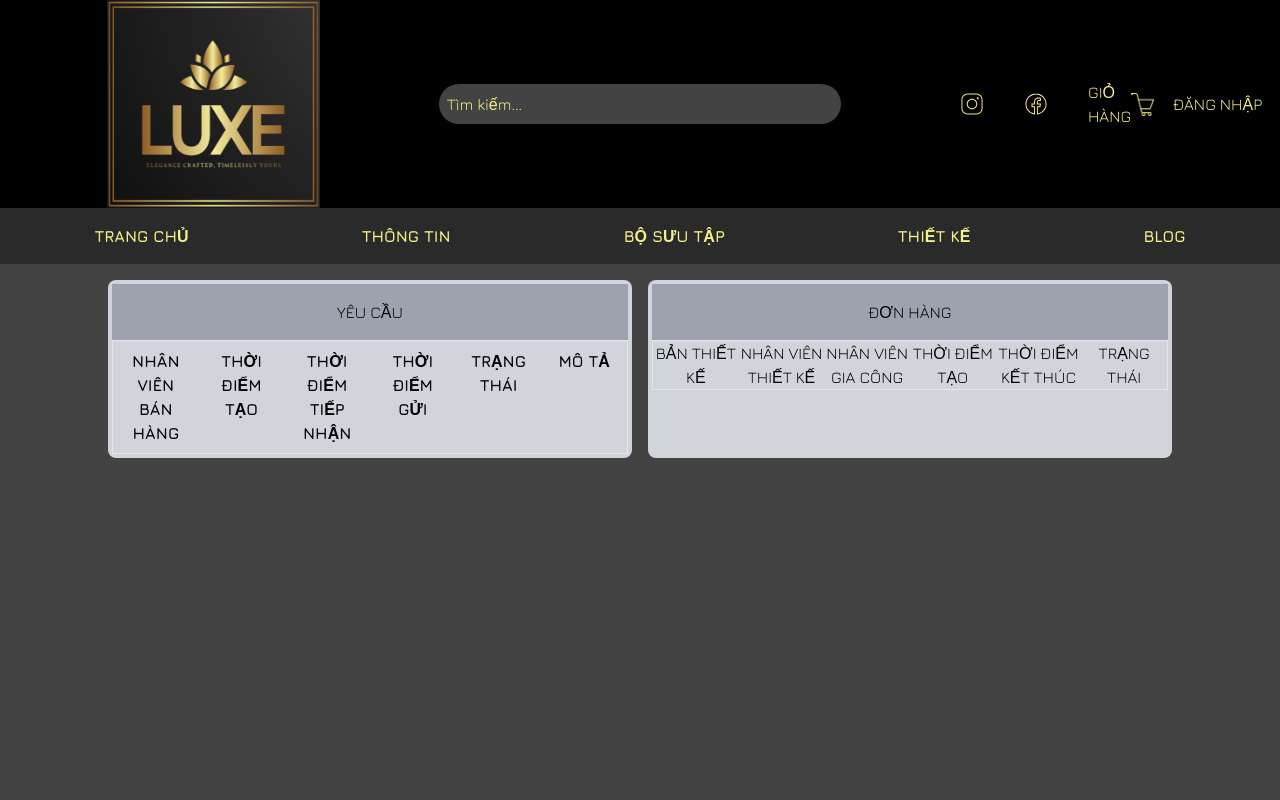
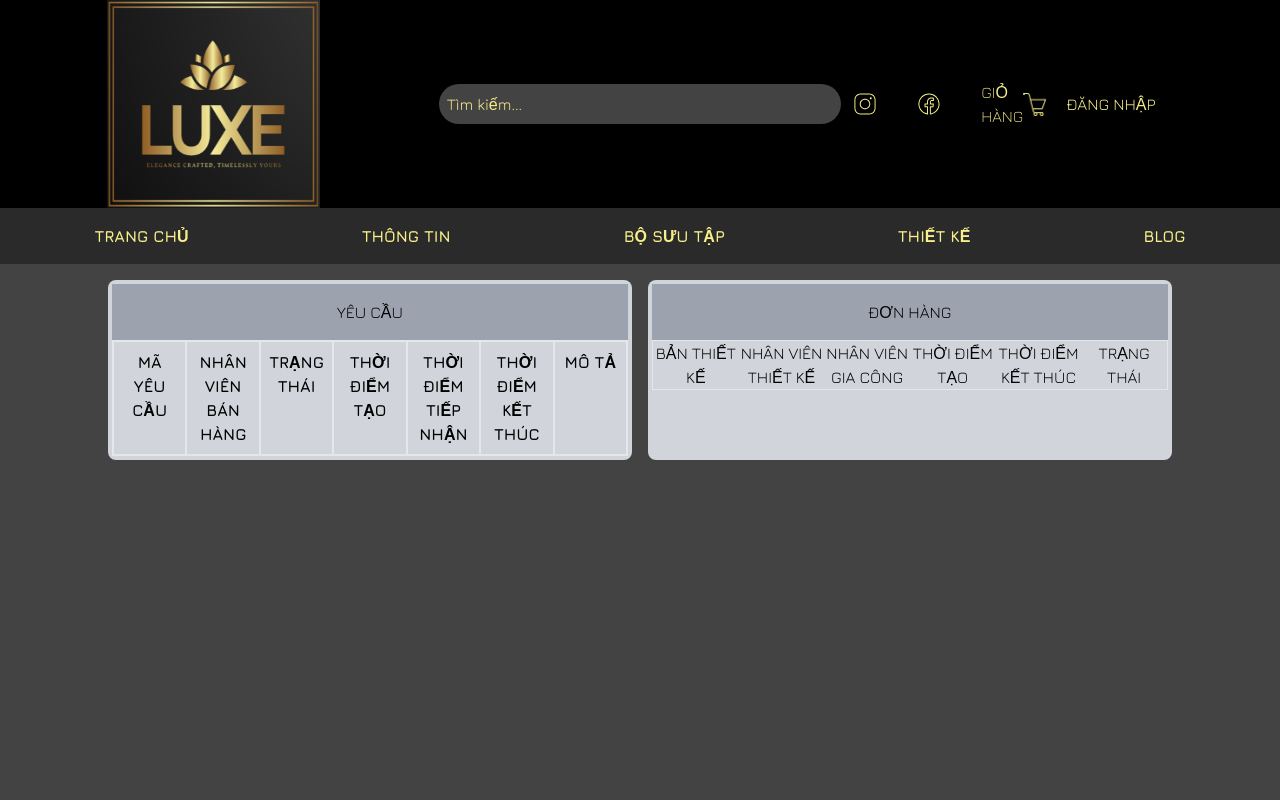
Before and after one commit to LHK190904/NET1814-SWP391-Jewelry-Production-Order-System-Group-1, a React (Vite) app: page /cart in a window 1280 px wide. Shown: the top 800 px of the page. Built offline with nearby package versions, Linux system fonts and the light colour scheme.

Commit message:
Request to cart fixed

```diff
--- a/src/components/header/index.jsx
+++ b/src/components/header/index.jsx
@@ -1,9 +1,10 @@
 import React, { useEffect, useState } from "react";
-import { Link } from "react-router-dom";
+import { Link, useNavigate } from "react-router-dom";
 import authService from "../../services/authService";
 
 function Header() {
   const [user, setUser] = useState(null);
+  const navigate = useNavigate();
 
   useEffect(() => {
     const currentUser = authService.getCurrentUser();
@@ -15,6 +16,7 @@ function Header() {
   function handleLogout() {
     authService.logout();
     setUser(null);
+    navigate("/");
   }
   return (
     <div>
@@ -38,7 +40,7 @@ function Header() {
           />
         </form>
 
-        <div className="xl:col-start-10 lg:col-start-10 md:col-start-9 sm:col-start-9 flex gap-1 xl:gap-10 lg:gap-4 md:gap-8 sm:gap-4 items-center">
+        <div className="xl:col-start-9 lg:col-start-10 md:col-start-9 sm:col-start-9 flex gap-1 xl:gap-10 lg:gap-4 md:gap-8 sm:gap-4 items-center">
           <img
             alt="svgImg"
             className="w-6 h-6"
@@ -51,7 +53,7 @@ function Header() {
           />
 
           <Link to={"/cart"} className=" flex items-center">
-            <span>GIỎ HÀNG</span>
+            <span className="font-light">GIỎ HÀNG</span>
             <img
               className="w-6 h-6 "
               alt=""
@@ -59,7 +61,7 @@ function Header() {
             ></img>
           </Link>
         </div>
-        <div className=" col-start-12 sm:col-start-11 lg:col-start-12 xl:col-start-12">
+        <div className=" col-start-12 sm:col-start-11 lg:col-start-12 xl:col-start-11">
           {user ? (
             <div className="flex items-center gap-2">
               <img
--- a/src/pages/admin/index.jsx
+++ b/src/pages/admin/index.jsx
@@ -14,7 +14,6 @@ import {
 } from "antd";
 import axiosInstance from "../../services/axiosInstance";
 import { EyeOutlined, EyeInvisibleOutlined } from "@ant-design/icons";
-import authService from "../../services/authService";
 
 const { Option } = Select;
 
--- a/src/pages/cart/index.jsx
+++ b/src/pages/cart/index.jsx
@@ -1,29 +1,64 @@
-import React from "react";
-import { useCart } from "../../context/CartContext";
+import React, { useEffect, useState } from "react";
+import authService from "../../services/authService";
+import axios from "axios";
+import axiosInstance from "../../services/axiosInstance";
 
 export default function Cart() {
-  const { cart } = useCart();
+  const [cart, setCart] = useState([]);
+
+  const fetchRequest = async () => {
+    try {
+      const user = authService.getCurrentUser();
+      const response = await axiosInstance.get(`requests/customer/${user.id}`);
+      setCart(response.data.result.map((item) => ({ ...item, key: item.id })));
+    } catch (error) {
+      console.error(error);
+    }
+  };
+
+  useEffect(() => {
+    fetchRequest();
+  }, []);
 
   return (
     <div className="bg-[#434343] min-h-screen w-screen">
       <div className="grid grid-cols-12 gap-4 pt-4">
         <div className="col-start-2 col-span-5 bg-gray-300 text-center p-1 rounded-lg">
           <h1 className="bg-gray-400 p-4">YÊU CẦU</h1>
-          <div className="grid grid-cols-6 border">
-            <div className="col-span-1 p-2 font-bold">NHÂN VIÊN BÁN HÀNG</div>
-            <div className="col-span-1 p-2 font-bold">THỜI ĐIỂM TẠO</div>
-            <div className="col-span-1 p-2 font-bold">THỜI ĐIỂM TIẾP NHẬN</div>
-            <div className="col-span-1 p-2 font-bold">THỜI ĐIỂM GỬI</div>
-            <div className="col-span-1 p-2 font-bold">TRẠNG THÁI</div>
-            <div className="col-span-1 p-2 font-bold">MÔ TẢ</div>
+          <div className="grid grid-cols-7 border">
+            <div className="col-span-1 p-2 font-bold border">MÃ YÊU CẦU</div>
+            <div className="col-span-1 p-2 font-bold border">
+              NHÂN VIÊN BÁN HÀNG
+            </div>
+            <div className="col-span-1 p-2 font-bold border">TRẠNG THÁI</div>
+            <div className="col-span-1 p-2 font-bold border">THỜI ĐIỂM TẠO</div>
+            <div className="col-span-1 p-2 font-bold border">
+              THỜI ĐIỂM TIẾP NHẬN
+            </div>
+            <div className="col-span-1 p-2 font-bold border">
+              THỜI ĐIỂM KẾT THÚC
+            </div>
+            <div className="col-span-1 p-2 font-bold border">MÔ TẢ</div>
           </div>
           {cart.map((item, index) => (
-            <div className="grid grid-cols-6 border" key={index}>
-              <div className="col-span-1 p-2 bg-white">{item.product_name}</div>
-              <div className="col-span-1 p-2 bg-white">{item.price}</div>
-              <div className="col-span-1 p-2 bg-white">{item.material}</div>
-              <div className="col-span-1 p-2 bg-white">{item.type}</div>
-              <div className="col-span-1 p-2 bg-white">1</div>
+            <div className="grid grid-cols-7 border" key={index}>
+              <div className="col-span-1 p-2 bg-white border">{item.id}</div>
+              <div className="col-span-1 p-2 bg-white border">
+                {item.saleStaffID}
+              </div>
+              <div className="col-span-1 p-2 bg-white border">
+                {item.status}
+              </div>
+              <div className="col-span-1 p-2 bg-white border">
+                {item.createdAt}
+              </div>
+              <div className="col-span-1 p-2 bg-white border">
+                {item.recievedAt}
+              </div>
+              <div className="col-span-1 p-2 bg-white border">{item.endAt}</div>
+              <div className="col-span-1 p-2 bg-white border">
+                {item.description}
+              </div>
             </div>
           ))}
         </div>
--- a/src/pages/designer/index.jsx
+++ b/src/pages/designer/index.jsx
@@ -31,12 +31,12 @@ function Designer() {
       <div className="grid grid-cols-12 gap-4">
         <div className="col-start-2 col-span-6 bg-white m-4 rounded-lg p-4">
           <h1 className="text-center">CHI TIẾT ĐƠN HÀNG</h1>
-          <div className="grid grid-cols-5 text-center mt-4">
+          <div className="grid grid-cols-4 text-center mt-4">
             <div className="col-span-1">ID ORDER</div>
             <div className="col-span-1">ID KHÁCH HÀNG</div>
             <div className="col-span-1">MÔ TẢ</div>
             <div className="col-span-1">BẢN THIẾT KẾ</div>
-            <div className="col-span-1"></div>
+
             {selectedItem ? (
               <React.Fragment key={selectedItem.orderID}>
                 <div className="col-span-1">{selectedItem.orderID}</div>
@@ -45,7 +45,7 @@ function Designer() {
                   {selectedItem.description || "Description"}
                 </div>
                 <div className="col-span-1">Design</div>
-                <div className="col-span-1">
+                <div className="col-span-4 flex justify-end">
                   <Button
                     onClick={() => handleOK(selectedItem.orderID)}
                     className="bg-blue-400 font-bold"
--- a/src/pages/home/index.jsx
+++ b/src/pages/home/index.jsx
@@ -1,13 +1,13 @@
 import React, { useState } from "react";
 import Carousel from "../../components/Carousel";
 import { Input, Modal, Form } from "antd";
-import { useCart } from "../../context/CartContext";
 import { useForm } from "antd/es/form/Form";
+import authService from "../../services/authService";
+import axios from "axios";
 
 export default function Home() {
   const [isModalOpen, setIsModalOpen] = useState(false);
-  const [form] = useForm(); // Fix: destructuring assignment for useForm
-  const { addToCart } = useCart(); // Use the addToCart function from CartContext
+  const [form] = useForm();
 
   const handleShowModal = () => {
     setIsModalOpen(true);
@@ -22,17 +22,27 @@ export default function Home() {
   };
 
   const handleOk = () => {
-    form
-      .validateFields()
-      .then((values) => {
-        form.resetFields();
-        console.log("Received values of form: ", values);
-        addToCart(values); // Add form values to the cart
-        setIsModalOpen(false);
-      })
-      .catch((info) => {
-        console.log("Validate Failed:", info);
-      });
+    form.validateFields().then((values) => {
+      form.resetFields();
+      const user = authService.getCurrentUser();
+      if (user && user.id) {
+        const API_URL = `http://localhost:8080/requests/${user.id}`;
+        axios
+          .post(API_URL, values, {
+            headers: {
+              "Content-type": "application/json",
+              Authorization: `Bearer ${user.token}`,
+            },
+          })
+          .then((response) => {
+            console.log("Success", response.data);
+            setIsModalOpen(false);
+          })
+          .catch((error) => {
+            console.error("Error", error);
+          });
+      }
+    });
   };
 
   return (
--- a/src/pages/login/index.jsx
+++ b/src/pages/login/index.jsx
@@ -13,6 +13,7 @@ function Login() {
     event.preventDefault();
     try {
       const user = await authService.login(userName, password);
+      console.log(user);
       if (user) {
         setCurrentUser(user);
         if (user.title === "ADMIN") {
--- a/src/pages/production-staff/index.jsx
+++ b/src/pages/production-staff/index.jsx
@@ -2,7 +2,7 @@ import React from "react";
 
 function ProductionStaff() {
   return (
-    <div>
+    <div className="bg-[#434343] min-h-screen w-screen">
       <div>ProductionStaff</div>
     </div>
   );
--- a/src/services/authService.js
+++ b/src/services/authService.js
@@ -7,9 +7,9 @@ const login = async (username, password) => {
     const payload = { userName: username, password };
     const response = await axios.post(API_URL, payload);
 
-    const { token, authenticated, title } = response.data.result;
+    const { token, authenticated, title, id } = response.data.result;
     if (authenticated) {
-      const userData = { username, token, title };
+      const userData = { username, token, title, id };
       localStorage.setItem("user", JSON.stringify(userData));
       return userData;
     } else {
@@ -44,7 +44,7 @@ const isAdmin = () => {
 
 const isCustomer = () => {
   const user = getCurrentUser();
-  return user && user.title === "CUSTOMER";
+  return user && user.title === "CUSTOMER" && user.id;
 };
 
 export const getToken = () => {
```
